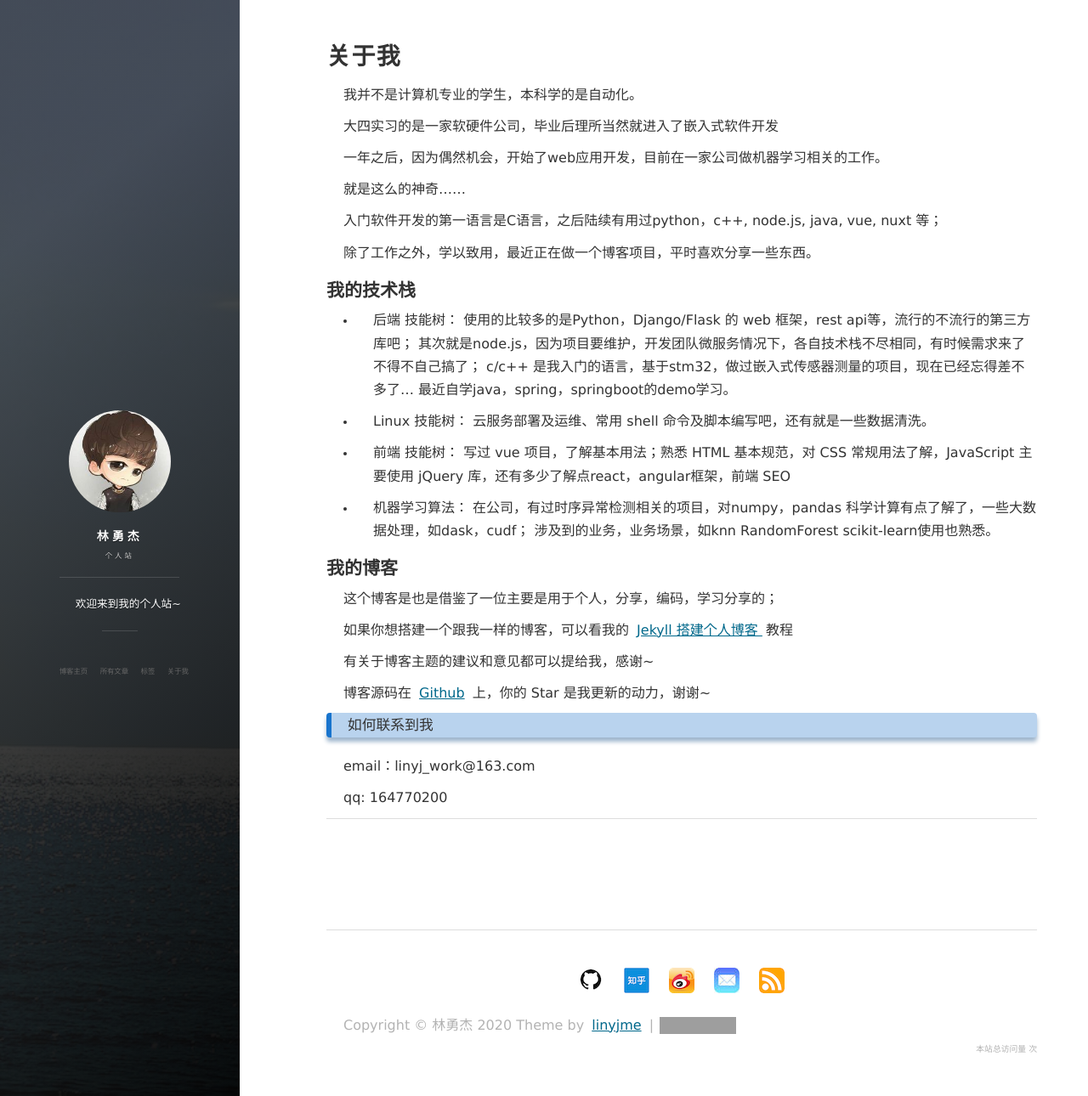
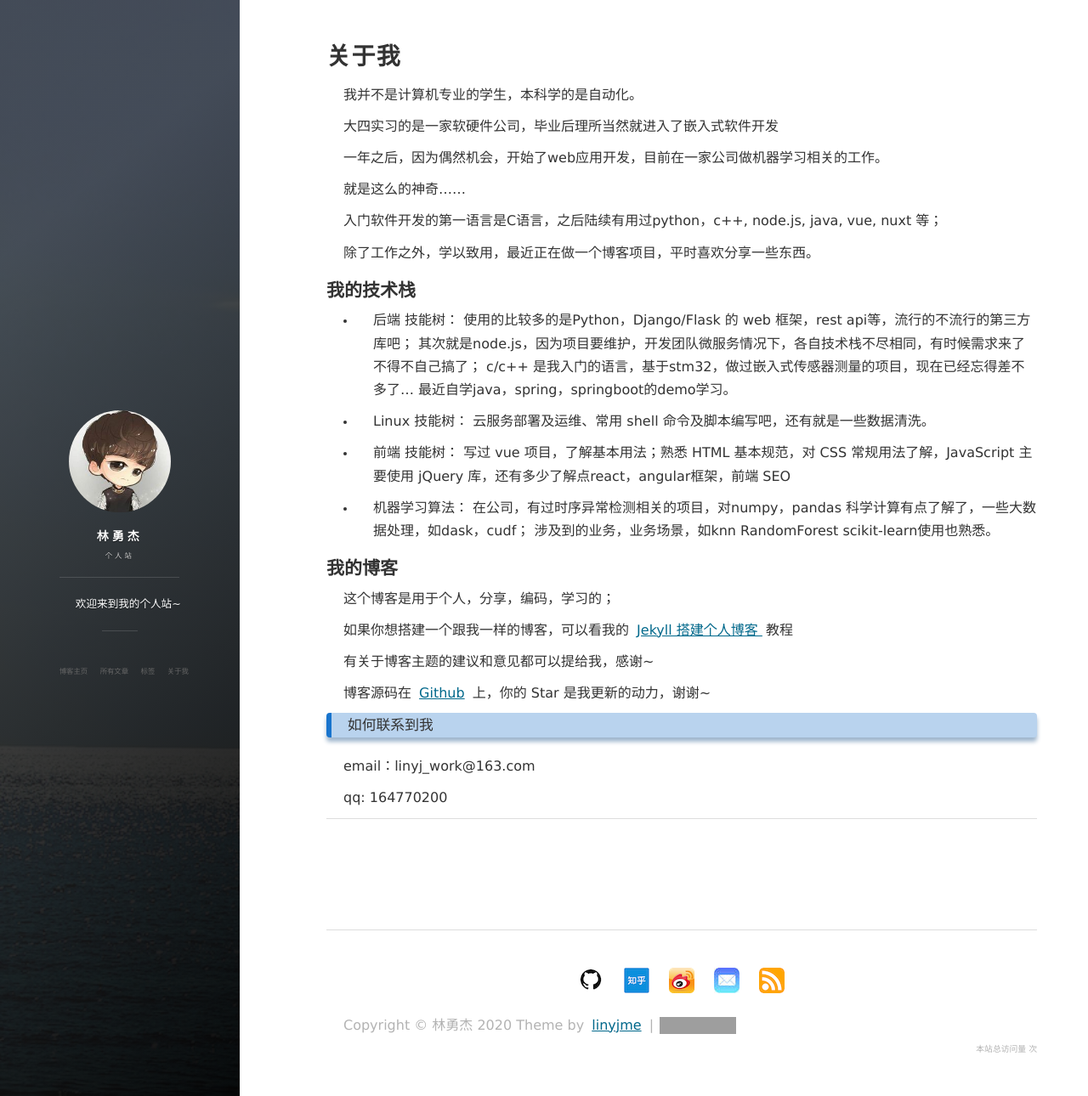
Before and after one commit to linyjme/linyjme.github.io, a Jekyll site: the page built from about.md, in a window 1280 px wide and 1290 px high. Shown: the whole window at 85% size. Built offline with Jekyll 4.4.1, drawn with Linux system fonts in a browser that asks for light colours; nearby versions of some CDN libraries; comment, search, counter and statistics services are not loaded; grey boxes are pictures that could not be loaded.

Commit message:
Update about.md

```diff
--- a/about.md
+++ b/about.md
@@ -35,7 +35,7 @@ title: 关于我
 
 <h2> 我的博客 </h2>
 
-这个博客是也是借鉴了一位主要是用于个人，分享，编码，学习分享的；
+这个博客是用于个人，分享，编码，学习的；
 
 如果你想搭建一个跟我一样的博客，可以看我的
 <a href="/2016/10/jekyll_tutorials1/"> Jekyll 搭建个人博客 </a>
```
